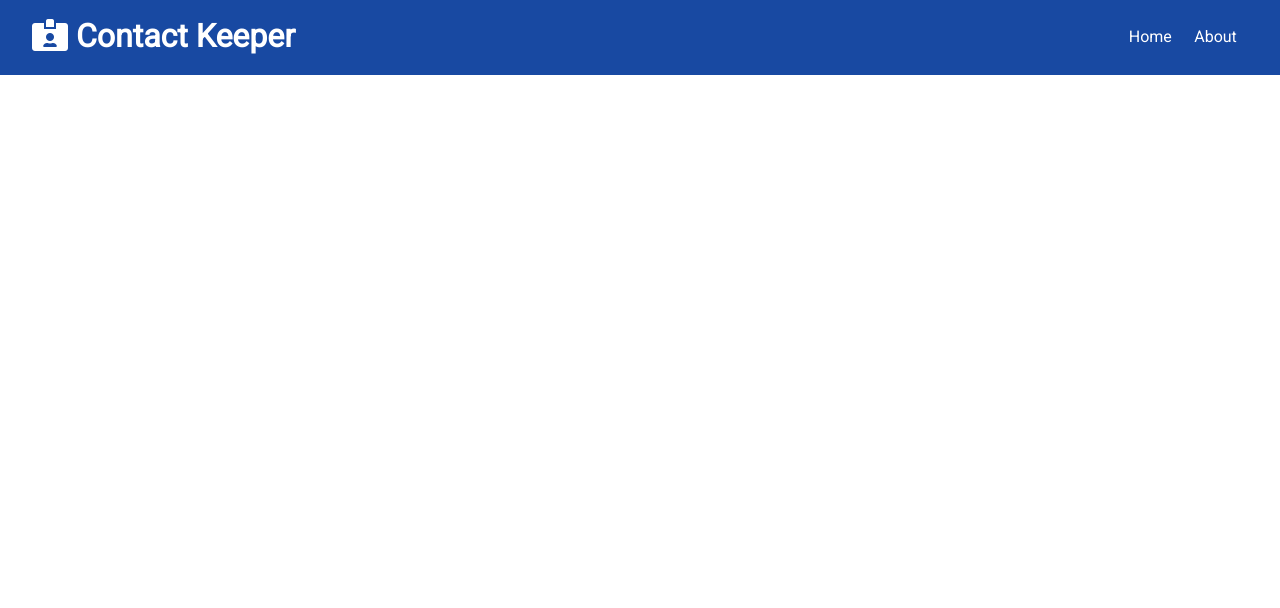
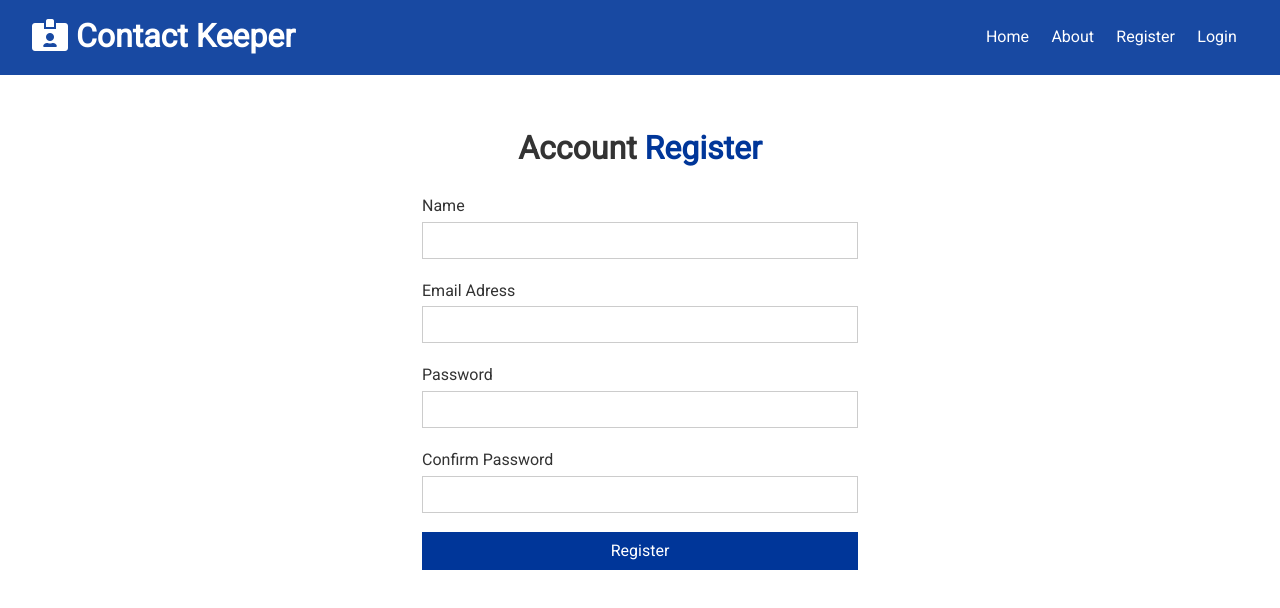
Before and after one commit to andreikurnosov/contact-keeper, a React (Create React App) app in the folder client/: page /register in a window 1280 px wide. Shown: the top 608 px of the page. Built offline with nearby package versions, Linux system fonts and the light colour scheme.

Commit message:
register and login forms

```diff
--- a/client/src/App.js
+++ b/client/src/App.js
@@ -3,6 +3,9 @@ import { BrowserRouter as Router, Route, Switch } from 'react-router-dom';
 import Navbar from './components/layout/Navbar';
 import Home from './components/pages/Home';
 import About from './components/pages/About';
+import Register from './components/auth/Register'
+import Login from './components/auth/Login'
+
 import ContactState from './context/contact/ContactState';
 import AuthState from './context/auth/AuthState';
 import './App.css';
@@ -18,6 +21,8 @@ const App = () => {
               <Switch>
                 <Route exact path='/' component={Home} />
                 <Route exact path='/about' component={About} />
+                <Route exact path='/register' component={Register} />
+                <Route exact path='/login' component={Login} />
               </Switch>
             </div>
           </Fragment>
--- /dev/null
+++ b/client/src/components/auth/Login.jsx
@@ -0,0 +1,46 @@
+import React, { useState } from 'react';
+
+const Login = () => {
+  const [user, setUser] = useState({
+    email: '',
+    password: '',
+  })
+
+  const onChange = e => {
+    setUser({
+      ...user,
+      [e.target.name]: e.target.value
+    })
+  }
+
+  const onSubmit = e => {
+    e.preventDefault()
+    console.log('Login submit')
+  }
+
+  const { email, password } = user;
+
+
+  return (
+    <div className="form-container">
+      <h1>
+        Account <span className="text-primary">Login</span>
+      </h1>
+
+      <form onSubmit={onSubmit}>
+        <div className="form-group">
+          <label htmlFor="email">Email Adress</label>
+          <input type="email" name="email" value={email} onChange={onChange} />
+        </div>
+        <div className="form-group">
+          <label htmlFor="password">Password</label>
+          <input type="password" name="password" value={password} onChange={onChange} />
+        </div>
+        <input type="submit" value="Login" className="btn btn-primary btn-block" />
+      </form>
+
+    </div>
+  )
+}
+
+export default Login;
--- /dev/null
+++ b/client/src/components/auth/Register.jsx
@@ -0,0 +1,56 @@
+import React, { useState } from 'react';
+
+const Register = () => {
+  const [user, setUser] = useState({
+    name: '',
+    email: '',
+    password: '',
+    password2: ''
+  })
+
+  const onChange = e => {
+    setUser({
+      ...user,
+      [e.target.name]: e.target.value
+    })
+  }
+
+  const onSubmit = e => {
+    e.preventDefault()
+    console.log('Register submit')
+  }
+
+  const { name, email, password, password2 } = user;
+
+
+  return (
+    <div className="form-container">
+      <h1>
+        Account <span className="text-primary">Register</span>
+      </h1>
+
+      <form onSubmit={onSubmit}>
+        <div className="form-group">
+          <label htmlFor="name">Name</label>
+          <input type="text" name="name" value={name} onChange={onChange} />
+        </div>
+        <div className="form-group">
+          <label htmlFor="email">Email Adress</label>
+          <input type="email" name="email" value={email} onChange={onChange} />
+        </div>
+        <div className="form-group">
+          <label htmlFor="password">Password</label>
+          <input type="password" name="password" value={password} onChange={onChange} />
+        </div>
+        <div className="form-group">
+          <label htmlFor="password2">Confirm Password</label>
+          <input type="password" name="password2" value={password2} onChange={onChange} />
+        </div>
+        <input type="submit" value="Register" className="btn btn-primary btn-block" />
+      </form>
+
+    </div>
+  )
+}
+
+export default Register
--- a/client/src/components/layout/Navbar.jsx
+++ b/client/src/components/layout/Navbar.jsx
@@ -15,11 +15,18 @@ const Navbar = ({ title, icon }) => {
         <li>
           <Link to="/about">About</Link>
         </li>
+        <li>
+          <Link to="/register">Register</Link>
+        </li>
+        <li>
+          <Link to="/login">Login</Link>
+        </li>
       </ul>
 
     </div>
   )
 }
+
 Navbar.propTypes = {
   title: PropTypes.string.isRequired,
   icon: PropTypes.string
```
